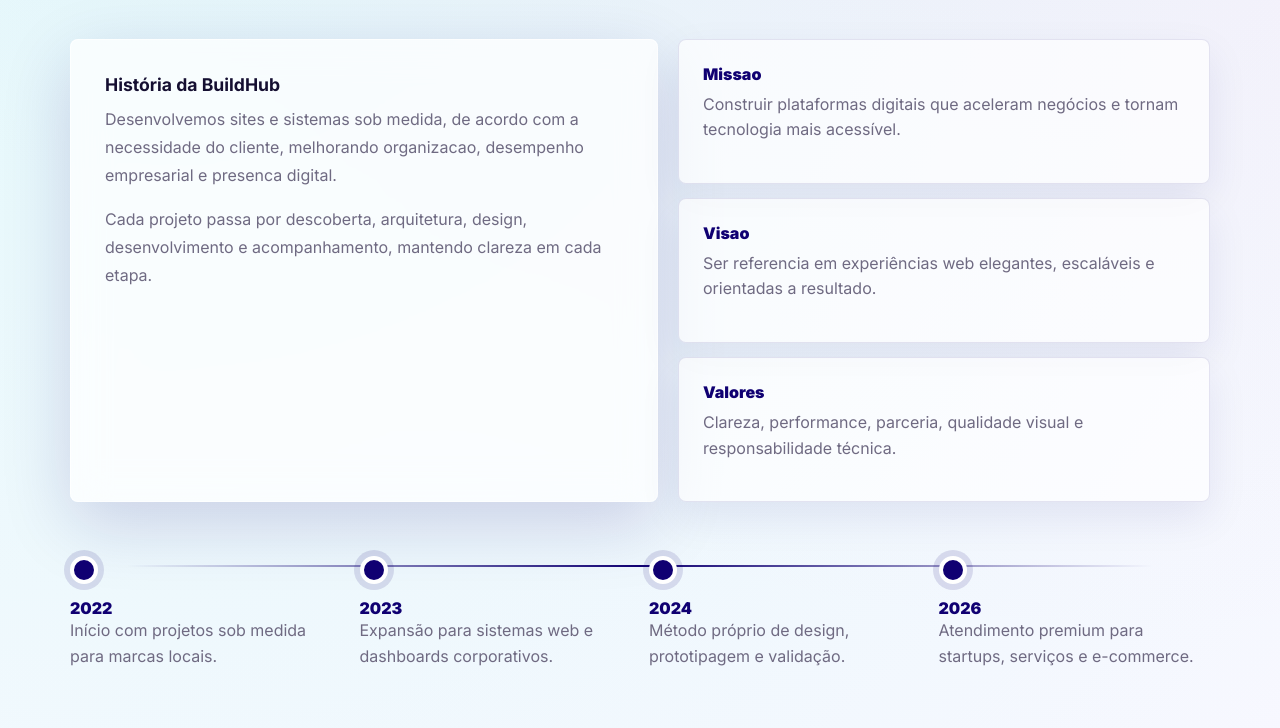
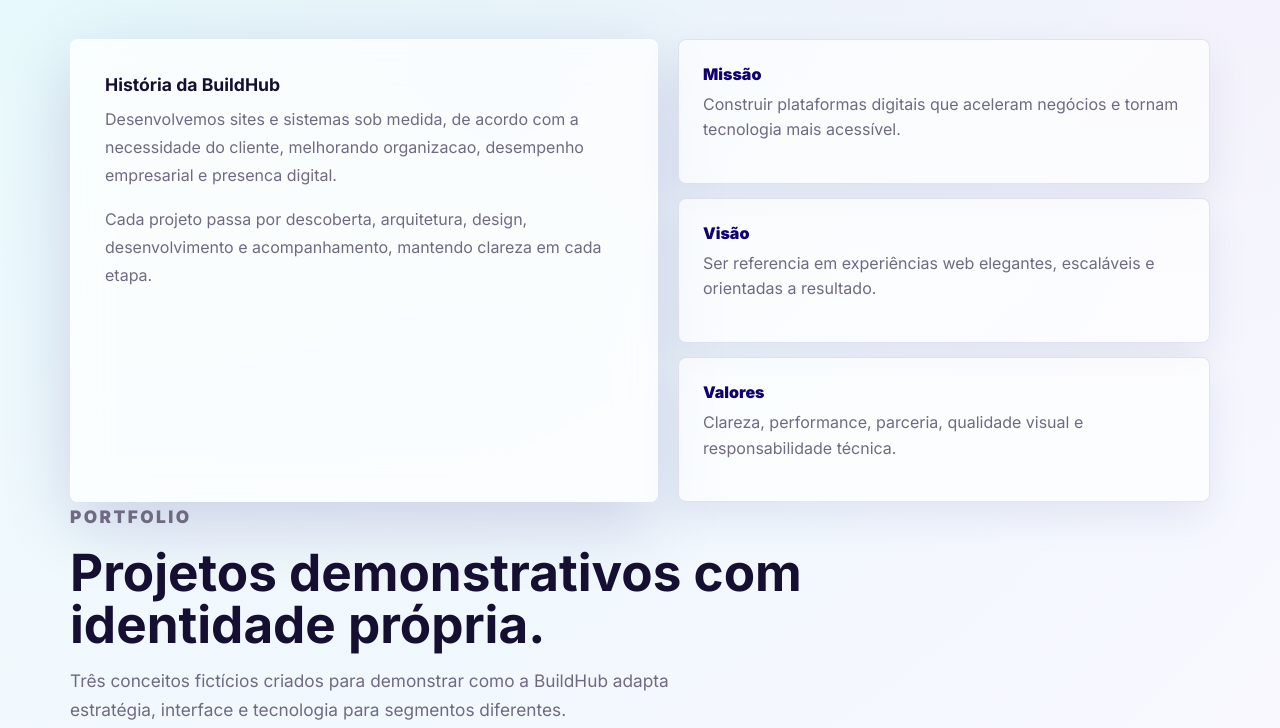
Before and after one commit to sosorke/buildhubworkshop, a plain HTML site: page index.html in a window 1280 px wide. Shown: the part 1495-2223 px from the top of the page. Drawn offline with Linux system fonts and the light colour scheme.

Commit message:
Update index.html

```diff
--- a/index.html
+++ b/index.html
@@ -38,7 +38,7 @@
 
       <div class="nav-menu" id="navMenu">
         <a href="#home">Home</a>
-        <a href="#quem-somos">Quem somos</a>
+        <a href="#quem-somos">Quem somos?</a>
         <a href="#servicos">Serviços</a>
         <a href="#processo">Processo</a>
         <a href="#portfolio">Portfólio</a>
@@ -92,7 +92,7 @@
         <article>
           <span class="icon">03</span>
           <h3 data-site-field="serviceLanding">Landing Pages</h3>
-          <p>Páginas focadas em campanhas, leads e lancamentos.</p>
+          <p>Páginas focadas em campanhas, leads e lançamentos.</p>
         </article>
         <article>
           <span class="icon">04</span>
@@ -118,11 +118,11 @@
 
         <div class="values">
           <article class="value-card reveal">
-            <span>Missao</span>
+            <span>Missão</span>
             <p>Construir plataformas digitais que aceleram negócios e tornam tecnologia mais acessível.</p>
           </article>
           <article class="value-card reveal">
-            <span>Visao</span>
+            <span>Visão</span>
             <p>Ser referencia em experiências web elegantes, escaláveis e orientadas a resultado.</p>
           </article>
           <article class="value-card reveal">
@@ -130,27 +130,7 @@
             <p>Clareza, performance, parceria, qualidade visual e responsabilidade técnica.</p>
           </article>
         </div>
-      </div>
-
-      <div class="timeline reveal">
-        <div class="timeline-item">
-          <span>2022</span>
-          <p>Início com projetos sob medida para marcas locais.</p>
-        </div>
-        <div class="timeline-item">
-          <span>2023</span>
-          <p>Expansão para sistemas web e dashboards corporativos.</p>
-        </div>
-        <div class="timeline-item">
-          <span>2024</span>
-          <p>Método próprio de design, prototipagem e validação.</p>
-        </div>
-        <div class="timeline-item">
-          <span>2026</span>
-          <p>Atendimento premium para startups, serviços e e-commerce.</p>
-        </div>
-      </div>
-    </section>
+      </div
 
         <section class="section portfolio" id="portfolio">
       <div class="section-heading reveal">
```
